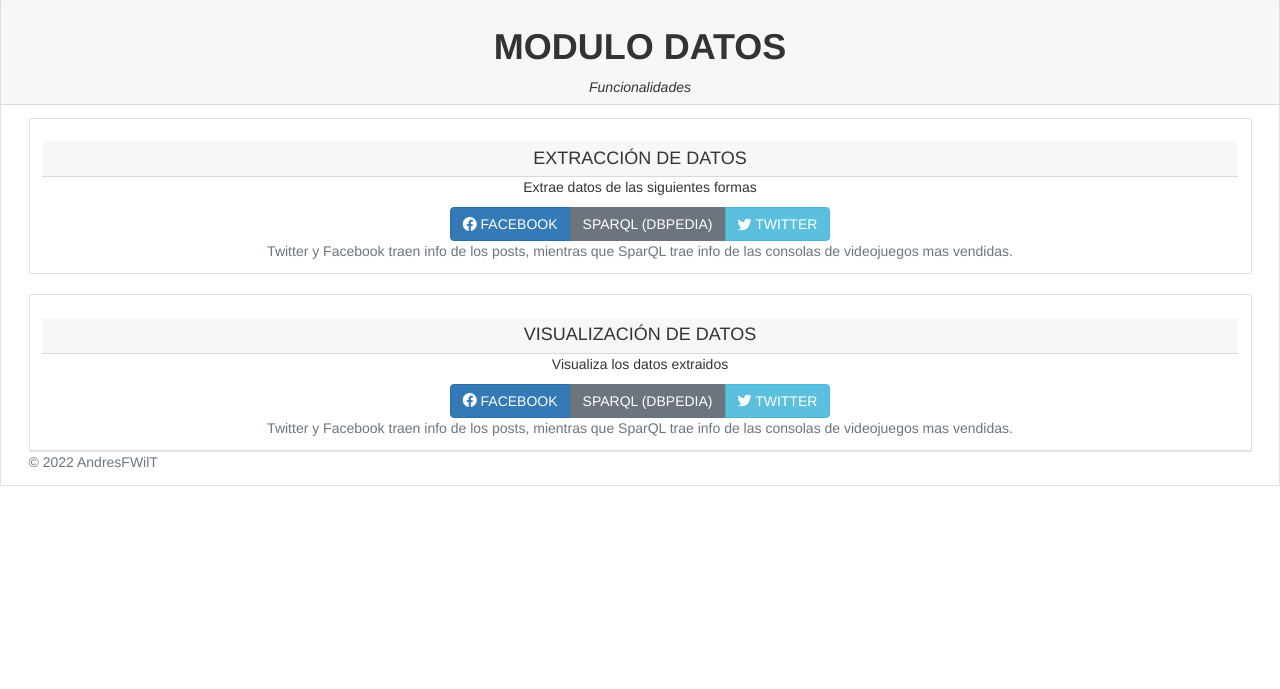
After one commit to AndresFWilT/data-extraction_analysis, a Flask app: page /data in a window 1280 px wide. The commit adds this page. Shown: the part 111-800 px from the top of the page. Run offline with Flask 2, Linux system fonts and the light colour scheme; some libraries are stand-ins or nearby versions.

Commit message:
added footer, added module extraction data with the app, changed a issue with plotlib in FacebookExtraction and TwitterExtraction

```diff
--- a/app.py
+++ b/app.py
@@ -23,26 +23,34 @@
 def index():
     return render_template('index.html')
 
+## Endpoint for module data
+@app.route('/data')
+def data():
+    return render_template('dataIndex.html')
+
 ## Endpoint for Facebook extraction
 @app.route('/facebookData')
 def get_data_FaceBook():
     data = Data(FacebookExtraction())
     data.execute_extraction()
-    return render_template('index.html')
+    message = "Datos de Facebook extraidos y guardados con exito"
+    return render_template('dataIndex.html', message=message)
 
 ## Endpoint for SparQl extraction
 @app.route('/sparQLData')
 def get_data_SparQL():
     data = Data(SparQLExtraction())
     data.execute_extraction()
-    return render_template('index.html')
+    message = "Datos de SparQL extraidos y guardados con exito"
+    return render_template('dataIndex.html', message = message)
 
 ## Endpoint for Twitter extraction
 @app.route('/twitterData')
 def get_data_Twitter():
     data = Data(TwitterExtraction())
     data.execute_extraction()
-    return render_template('index.html')
+    message = "Datos de Twitter extraidos y guardados con exito"
+    return render_template('dataIndex.html', message = message)
 
 ## App init
 if __name__ == '__main__':
--- a/logic/strategy/FacebookExtraction.py
+++ b/logic/strategy/FacebookExtraction.py
@@ -2,6 +2,8 @@
 from facebook_scraper import get_posts
 import pandas as pd
 import os
+import matplotlib
+matplotlib.use('Agg')
 import matplotlib.pyplot as plt
 
 class FacebookExtraction(Extraction):
--- a/logic/strategy/TwitterExtraction.py
+++ b/logic/strategy/TwitterExtraction.py
@@ -2,6 +2,8 @@
 import twint
 import pandas as pd
 import os
+import matplotlib
+matplotlib.use('Agg')
 import matplotlib.pyplot as plt
 
 class TwitterExtraction(Extraction):
--- a/static/css/style.css
+++ b/static/css/style.css
@@ -14,3 +14,14 @@
 a.mainToogle{
     color: #2d3277;
 }
+
+.loader {
+    position: fixed;
+    left: 0px;
+    top: 0px;
+    width: 100%;
+    height: 100%;
+    z-index: 9999;
+    background: url('images/pageLoader.gif') 50% 50% no-repeat rgb(249,249,249);
+    opacity: .8;
+}
--- a/templates/base.html
+++ b/templates/base.html
@@ -7,11 +7,13 @@
     <link rel="stylesheet" href="http://netdna.bootstrapcdn.com/bootstrap/3.1.1/css/bootstrap.min.css">
     <link rel="stylesheet" href="{{url_for('static', filename='css/style.css')}}">
     <script src="//code.jquery.com/jquery-1.11.0.min.js"></script>
+    <script src="https://ajax.googleapis.com/ajax/libs/jquery/2.2.4/jquery.min.js"></script>
     <script src="http://netdna.bootstrapcdn.com/bootstrap/3.1.1/js/bootstrap.min.js"></script>
     <meta http-equiv="Content-Type" content="text/html;charset=UTF-8">
-    <title>{% block title %} Modulo meli | {% endblock title %}</title>
+    <title>{% block title %} Meli | {% endblock title %}</title>
 {% endblock head %}
 {% block body %}
+    <div class="loader"></div>
     {% block navbar %}
         {% include 'navbar.html' %}
     {% endblock navbar %}
@@ -20,4 +22,9 @@
     {% block footer %}
         {% include 'footer.html' %}
     {% endblock footer %}
+    <script type="text/javascript">
+        $(window).load(function() {
+            $(".loader").fadeOut("slow");
+        });
+    </script>
 {% endblock body %}
--- /dev/null
+++ b/templates/dataIndex.html
@@ -0,0 +1,59 @@
+{% extends "base.html" %}
+{% block title %}
+{{ super() }}
+Modulo datos
+{% endblock title %}
+{% block content %}
+{{ super() }}
+{% if message %}
+    <div class="card-body btn-success">
+        <p class="text-center text-light">{{ message }}</p>
+    </div>
+{% endif %}
+<div class="card text-center">
+    <div class="card-header">
+        <h1 class="text-uppercase"><b>Modulo datos</b></h1>
+      <i>Funcionalidades</i>
+    </div>
+    <div class="card-body">
+      <div class="col-auto text-center">
+        <div class="row">
+          <div class="col">
+            <div class="card">
+              <div class="card-body">
+                  <h4 class="text-uppercase card-header">Extracci&oacute;n de datos</h4>
+                  <p class="card-text">
+                    Extrae datos de las siguientes formas
+                  </p>
+                  <div class="btn-group" role="group" aria-label="Basic example">
+                    <a class="btn btn-primary text-center text-uppercase" href="facebookData"><i class="bi bi-facebook"></i> Facebook</a>
+                    <a class="btn btn-secondary text-center text-uppercase" href="sparQLData">SparQL (DBpedia)</a>
+                    <a class="btn btn-info text-center text-uppercase" href="twitterData"><i class="bi bi-twitter"></i> Twitter</a>
+                </div>
+                <br>
+                <span class="text-muted">Twitter y Facebook traen info de los posts, mientras que SparQL trae info de las consolas de videojuegos mas vendidas.</span>
+              </div>
+            </div>
+          </div>
+        </div>
+        <br>
+        <div class="row text-center">
+          <div class="col">
+            <div class="card">
+                <div class="card-body">
+                    <h4 class="text-uppercase card-header">Visualizaci&oacute;n de datos</h4>
+                    <p class="card-text">
+                      Visualiza los datos extraidos
+                    </p>
+                    <div class="btn-group" role="group" aria-label="Basic example">
+                      <a href="#" class="btn btn-primary text-center text-uppercase" href="/viewFacebookData"><i class="bi bi-facebook"></i> Facebook</a>
+                      <a href="#" class="btn btn-secondary text-center text-uppercase" href="/viewSparQLData">SparQL (DBpedia)</a>
+                      <a href="#" class="btn btn-info text-center text-uppercase" href="/viewTwitterData"><i class="bi bi-twitter"></i> Twitter</a>
+                  </div>
+                  <br>
+                  <span class="text-muted">Twitter y Facebook traen info de los posts, mientras que SparQL trae info de las consolas de videojuegos mas vendidas.</span>
+                </div>
+            </div>
+          </div>
+        </div>
+{% endblock content %}
--- a/templates/navbar.html
+++ b/templates/navbar.html
@@ -13,7 +13,7 @@
             <i class="bi bi-display"></i>
         </a>
         <div class="dropdown-menu" aria-labelledby="navbarDropdownMenuLink">
-            <a class="dropdown-item" href="datos"><i class="bi bi-tools">  Datos</i></a>
+            <a class="dropdown-item" href="data"><i class="bi bi-tools">  Datos</i></a>
             <div class="dropdown-divider"></div>
                 <a class="dropdown-item" href="dashboard"><i class="bi bi-file-bar-graph-fill">  Dashboard</i></a>
             </div>
```
